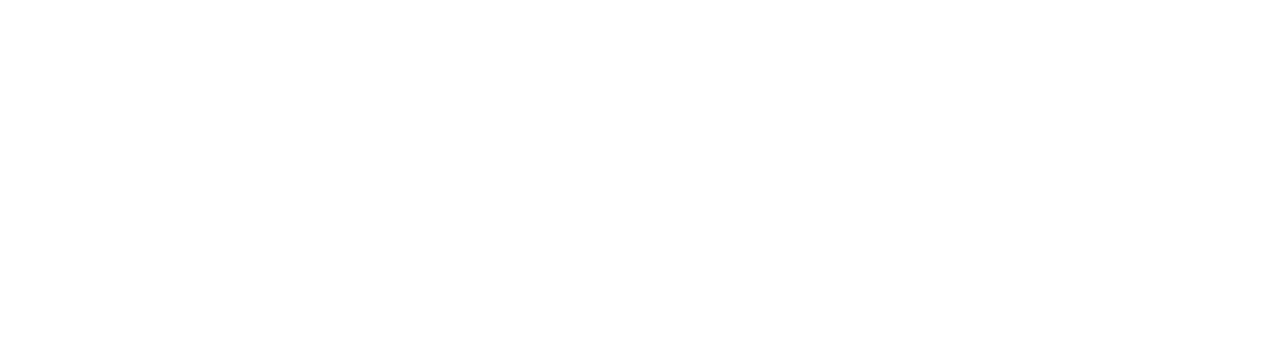
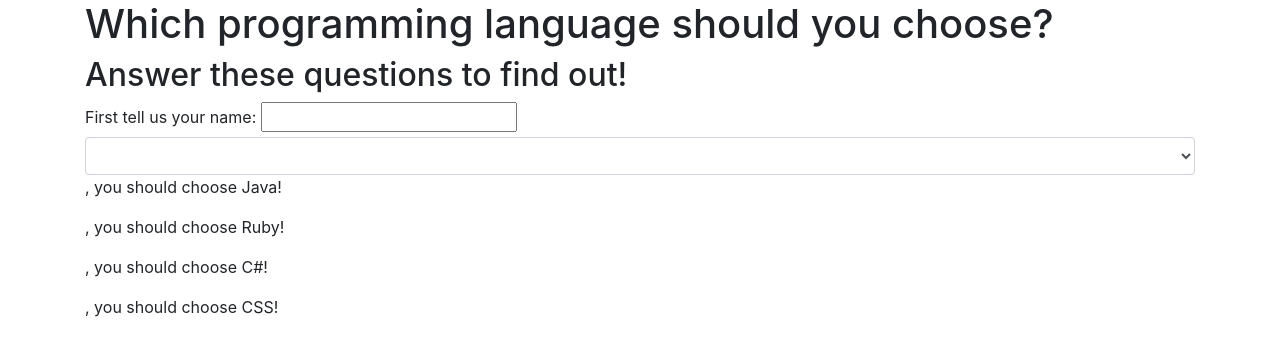
Before and after one commit to KChellis/code-lang, a plain HTML site: page index.html in a window 1280 px wide. Drawn offline with Linux system fonts and the light colour scheme.

Commit message:
Add html text content

```diff
--- a/index.html
+++ b/index.html
@@ -10,9 +10,35 @@
   </head>
   <body>
     <div class="container">
-      <form id="choose">
-
-      </form>
+      <h1>Which programming language should you choose?</h1>
+      <div class="questions">
+        <h2>Answer these questions to find out!</h2>
+        <form id="choose">
+          <div class="firstQ">
+            <label for="name">First tell us your name:</label>
+            <input type="text" name="name" id="name">
+            <label for="firstQ"></label>
+            <select class="form-control" id="firstQ">
+              <option value="a"></option>
+              <option value="b"></option>
+              <option value="c"></option>
+              <option value="d"></option>
+            </select>
+          </div>
+        </form>
+      </div>
+      <div class="options" id="java">
+        <p><span class="user"></span>, you should choose Java!</p>
+      </div>
+      <div class="options" id="ruby">
+        <p><span class="user"></span>, you should choose Ruby!</p>
+      </div>
+      <div class="options" id="csharp">
+        <p><span class="user"></span>, you should choose C#!</p>
+      </div>
+      <div class="options" id="css">
+        <p><span class="user"></span>, you should choose CSS!</p>
+      </div>
     </div>
   </body>
 </html>
--- a/js/scripts.js
+++ b/js/scripts.js
@@ -0,0 +1,3 @@
+var answers = function(string1, string2, string3, string4) {
+  return string1 + string2 + string3 + string4;
+}
```
